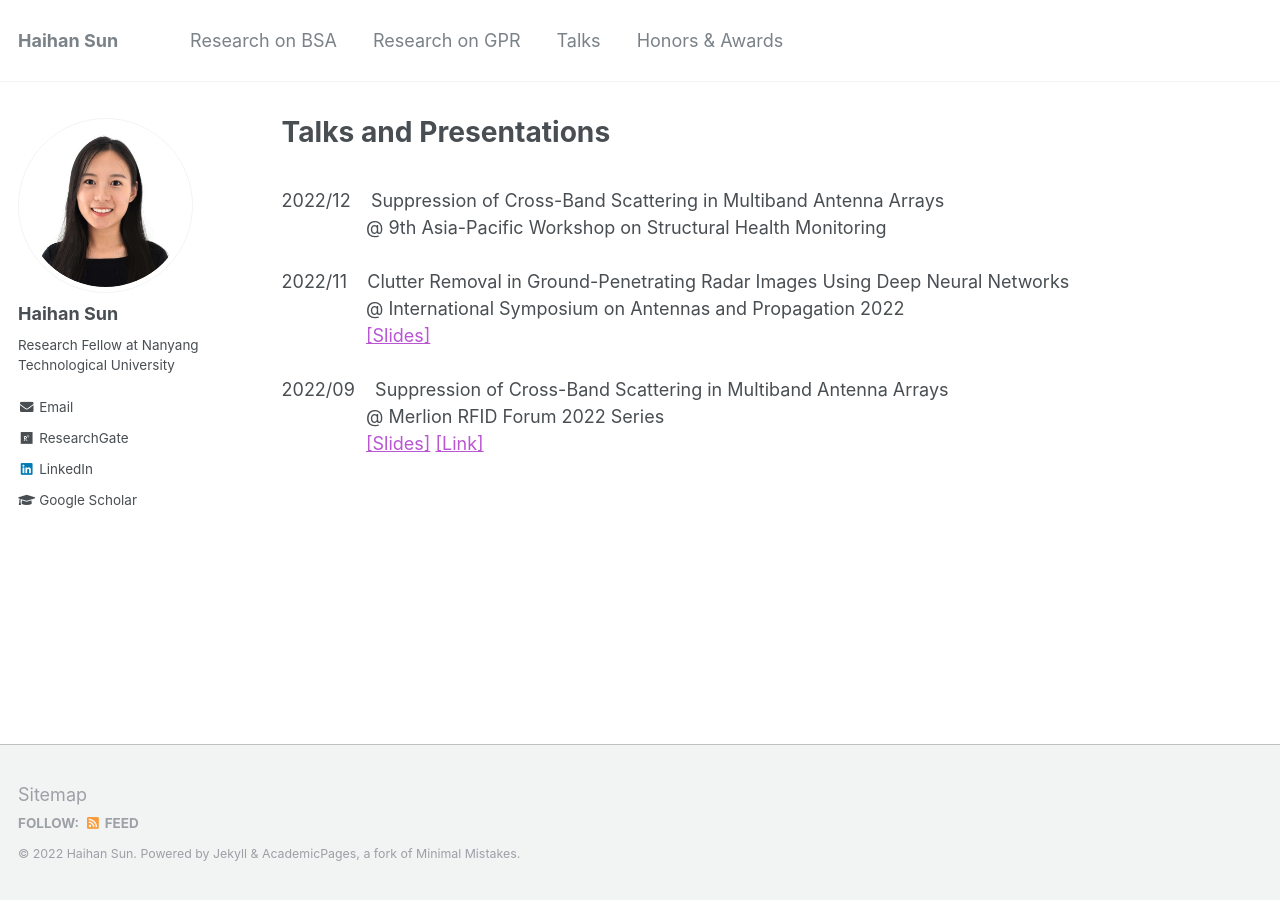
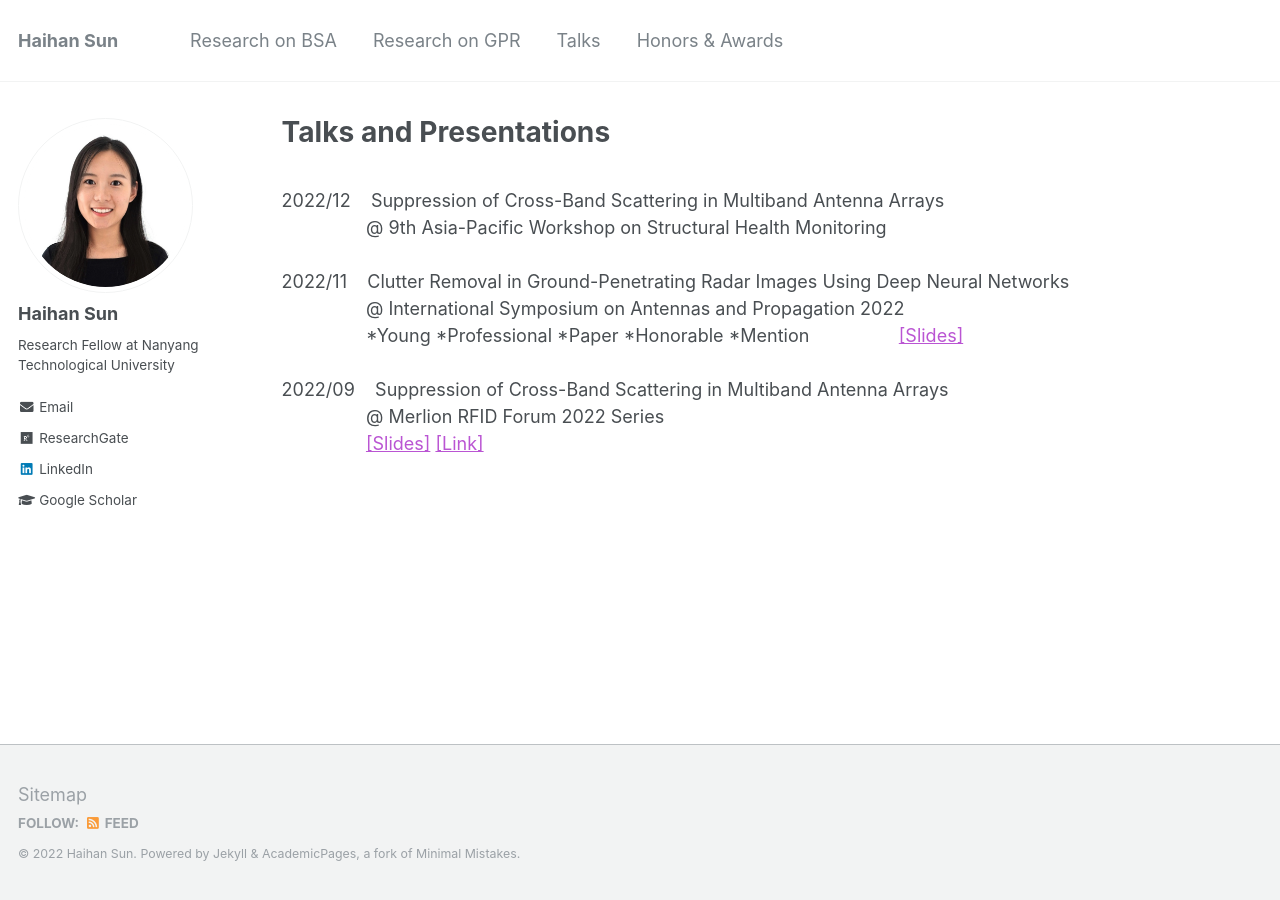
Before and after one commit to Haihan-Sun/Haihan-Sun.github.io, a Jekyll site: the page built from _pages/talks.html, in a window 1280 px wide. Built offline with Jekyll 4.4.1, drawn with Linux system fonts in a browser that asks for light colours.

Commit message:
Update talks.html

```diff
--- a/_pages/talks.html
+++ b/_pages/talks.html
@@ -12,6 +12,7 @@ author_profile: true
 
 2022/11 &nbsp;&nbsp; Clutter Removal in Ground-Penetrating Radar Images Using Deep Neural Networks <br>
 &ensp; &ensp; &ensp; &ensp; &ensp; &ensp;  @ International Symposium on Antennas and Propagation 2022 <br>
+&ensp; &ensp; &ensp; &ensp; &ensp; &ensp;  *Young *Professional *Paper *Honorable *Mention
 &ensp; &ensp; &ensp; &ensp; &ensp; &ensp; <a href="http://Haihan-Sun.github.io/files/ISAP2022.pdf" style="color:MediumOrchid;">[Slides]</a> <br>
 <br>
 
```
